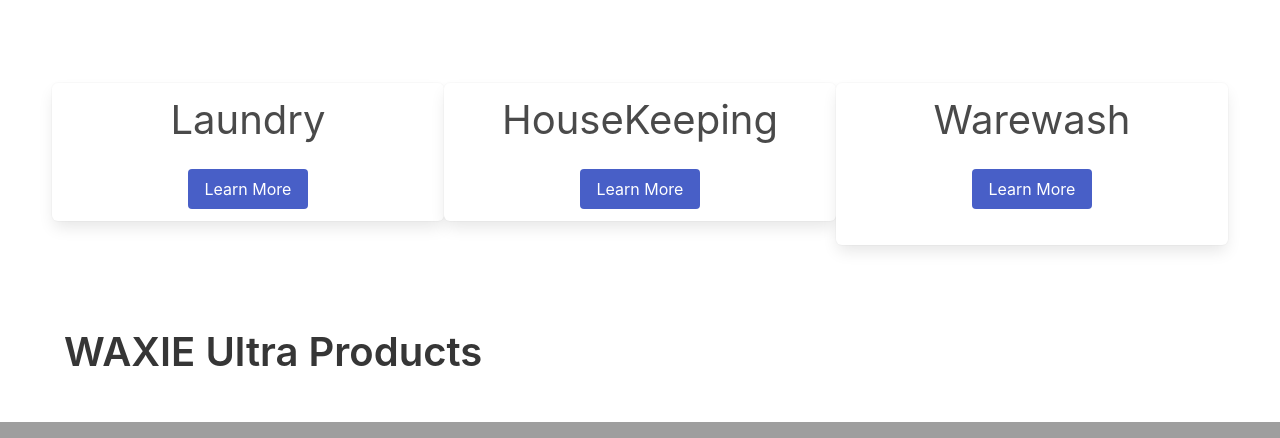
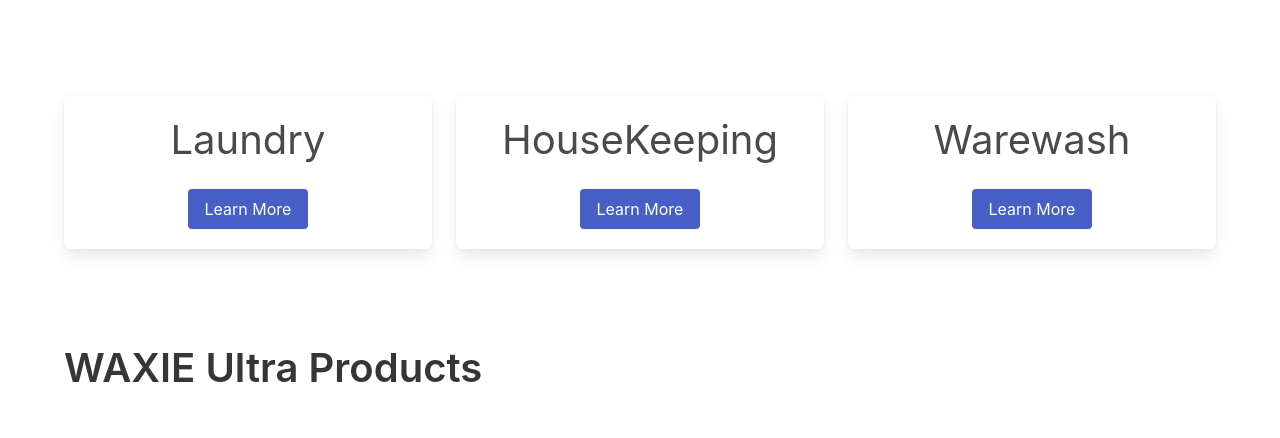
Before and after one commit to waxie-codes/wx-ultra, a Python web app: template templates/index.html in a window 1280 px wide. Shown: the part 1001-1439 px from the top of the page. Run offline with Jinja, Linux system fonts and the light colour scheme; the template is opened without the code that fills it, so the values that code supplies are empty; some libraries are stand-ins or nearby versions.

Commit message:
update columns

```diff
--- a/templates/index.html
+++ b/templates/index.html
@@ -10,20 +10,26 @@
 <section class="section">
   <div class="container">
     <div class="columns">
-      <div class="column box has-text-centered">
+      <div class="column has-text-centered">
+        <div class="box">
         <h1 class="subtitle is-2">Laundry</h1>
            <a class="button is-link">Learn More</a>
        </div>
+       </div>
 
-    <div class="column box has-text-centered">
+    <div class="column has-text-centered">
+        <div class="box">
         <h1 class="subtitle is-2">HouseKeeping</h1>
          <a class="button is-link">Learn More</a>
        </div>
+       </div>
 
-      <div class="column box has-text-centered">
+      <div class="column has-text-centered">
+        <div class="box">
         <h1 class="subtitle is-2">Warewash</h1>
         <a class="button is-link">Learn More</a>
       </div>
+       </div>
    </div>
    </div>
 </section>
```
Also changed, not shown: output/index.html (+9 -3 lines).
